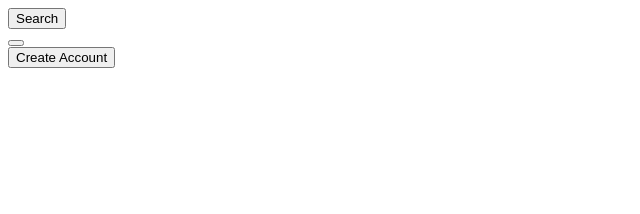
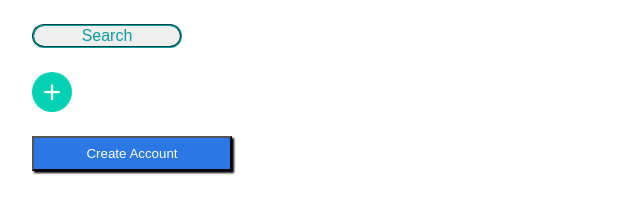
Before and after one commit to Mauaqp/Button, a plain HTML site: page index.html in a window 1280 px wide. Shown: the whole page, without its empty margins (0-640 px from the left). Drawn offline with Linux system fonts and the light colour scheme.

Commit message:
Envio de Tarea 2

```diff
--- a/index.html
+++ b/index.html
@@ -9,13 +9,13 @@
 </head>
 <body>
     <div>
-        <button>Search</button>
+        <button class="busqueda">Search</button>
     </div>
     <div>
-        <button></button>
+        <button class="cruz">+</button>
     </div>
     <div>
-        <button>Create Account</button>
+        <button class="crearCuenta">Create Account</button>
     </div>
 </body>
 </html>
--- a/style.css
+++ b/style.css
@@ -0,0 +1,31 @@
+* {
+    margin: 8px;
+}
+.busqueda {
+    font-size: medium;
+    color:rgb(17, 155, 157);
+    border-color: rgb(17, 155, 157);
+    border-radius: 20px;
+    width: 150px;
+    border-style: groove;
+}
+.cruz{
+    font-size: xx-large;
+    text-align: center;
+    vertical-align:middle;
+    color:white;
+    background-color: rgb(0, 209, 178);
+    border-style: hidden;
+    position: relative;
+    width: 40px;
+    height: 40px;
+    border-radius: 50%;
+}
+.crearCuenta{
+    color:white;
+    background-color: rgb(43, 120, 228);
+    border-color: black;
+    box-shadow: 2px 2px 2px black;
+    width: 200px;
+    padding: 8px;
+}
```
